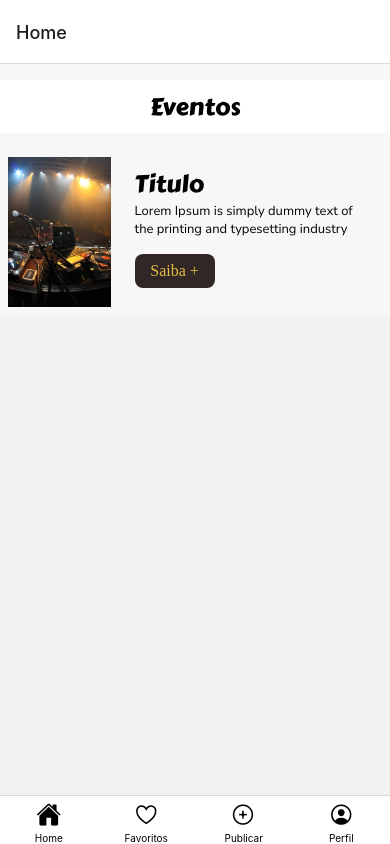
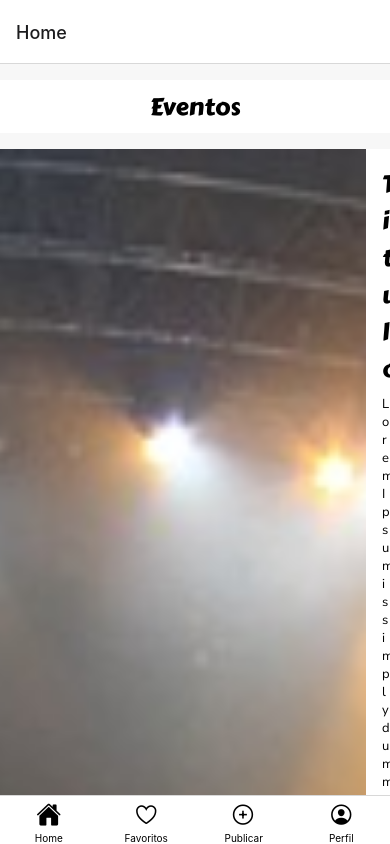
Before and after one commit to R0drigo-Pedroso/Projeto-Fala-no-Mic, a React Native app: screen /Home in a window 390 px wide. Built offline with nearby package versions, Linux system fonts and the light colour scheme.

Commit message:
Update home

```diff
--- a/src/screens/Home.js
+++ b/src/screens/Home.js
@@ -27,16 +27,15 @@ function Home() {
       <Text style={estilos.titulo}>Eventos</Text>
 
       <View style={estilos.areaConteudo}>
-        <View style={estilos.image}>
-          <Image style={estilos.imageTamanho} source={imageteste} />
-        </View>
+        <Image style={estilos.imageTamanho} source={imageteste} />
 
         <View style={estilos.descricao}>
           <View>
             <Text style={estilos.fontTitulo}>Titulo</Text>
-            <Text style={estilos.textCorrido}>
+            <Text style={estilos.textDescricao}>
               Lorem Ipsum is simply dummy text of the printing and typesetting
-              industry
+              industry, Lorem Ipsum is simply dummy text of the printing and
+              typesetting industry
             </Text>
           </View>
 
@@ -61,9 +60,19 @@ const estilos = StyleSheet.create({
     fontSize: 24,
   },
 
-  textCorrido: {
+  descricao: {
+    flex: 0.7,
+    padding: 8,
+    marginLeft: 8,
+    marginBottom: 8,
+    marginTop: 8,
+  },
+
+  textDescricao: {
     fontFamily: "nunitoOne",
     fontSize: 13,
+    marginTop: 8,
+    marginBottom: 8,
   },
 
   titulo: {
@@ -79,7 +88,8 @@ const estilos = StyleSheet.create({
   areaConteudo: {
     width: "100%",
     flexDirection: "row",
-    padding: 8,
+    backgroundColor: "#fff",
+    elevation: 5,
   },
 
   botaoSaiba: {
@@ -92,23 +102,14 @@ const estilos = StyleSheet.create({
   },
 
   textSaiba: {
-    fontFamily: "nunito",
     fontSize: 16,
     color: "#E3BC40",
-  },
-
-  image: {
-    flex: 0.3,
+    fontFamily: "carterTier",
   },
 
   imageTamanho: {
     width: "100%",
-    height: 150,
-  },
-
-  descricao: {
-    flex: 0.7,
-    padding: 8,
-    marginLeft: 16,
+    height: "100%",
+    flex: 0.4,
   },
 });
```
